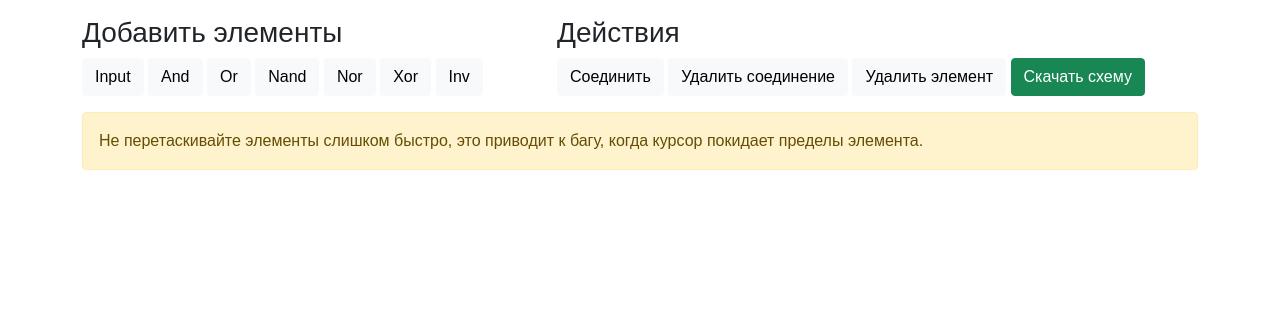
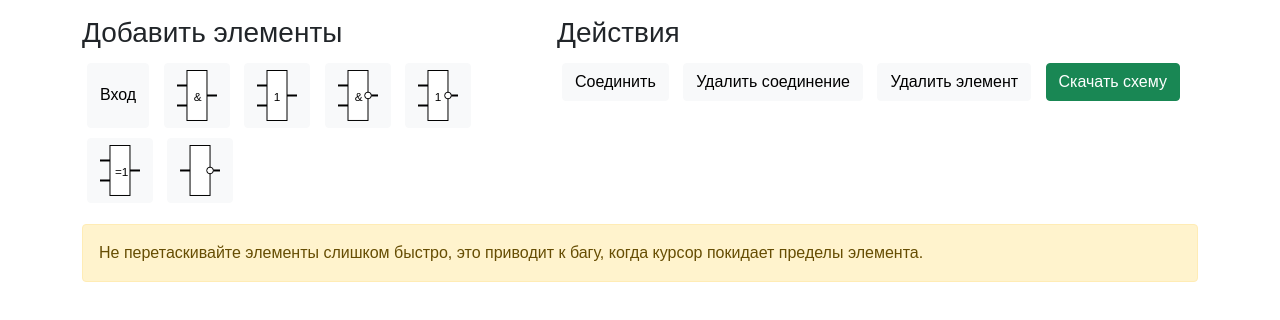
Before and after one commit to RusAbk/logic_schemes, a plain HTML site: page index.html in a window 1280 px wide. Drawn offline with nearby package versions, Linux system fonts and the light colour scheme; a script that the page names is missing.

Commit message:
inverotr image fixed, image butoons instead of text buttons

```diff
--- a/classes.js
+++ b/classes.js
@@ -277,13 +277,6 @@ class NotNode extends InvNode{
     }
     draw(){
         this.basicInvDraw();
-
-        this.shape.text = this.drawer.text("1").move(0, 10);
-        this.shape.text.font({
-            family: 'Arial', size: this.w/1.7, anchor: 'top', leading: '1'
-          })
-        this.shape.text.transform({translateX: this.w/3, translateY: this.h/2.5})
-        this.shape.text.addClass('unselectable')
     }
 }
 
--- a/index.html
+++ b/index.html
@@ -13,13 +13,13 @@
         <div class="row mb-3">
             <div class="col-5">
                 <h3>Добавить элементы</h3>
-                <button id="btnAddInput" class="btn btn-light">Input</button>
-                <button id="btnAddAnd" class="btn btn-light">And</button>
-                <button id="btnAddOr" class="btn btn-light">Or</button>
-                <button id="btnAddNand" class="btn btn-light">Nand</button>
-                <button id="btnAddNor" class="btn btn-light">Nor</button>
-                <button id="btnAddXor" class="btn btn-light">Xor</button>
-                <button id="btnAddInv" class="btn btn-light">Inv</button>
+                <button id="btnAddInput" class="btn btn-light" style="height: 65px;">Вход</button>
+                <button id="btnAddAnd" class="btn btn-light"><img src="img/and_node.svg"></button>
+                <button id="btnAddOr" class="btn btn-light"><img src="img/or_node.svg"></button>
+                <button id="btnAddNand" class="btn btn-light"><img src="img/nand_node.svg"></button>
+                <button id="btnAddNor" class="btn btn-light"><img src="img/nor_node.svg"></button>
+                <button id="btnAddXor" class="btn btn-light"><img src="img/xor_node.svg"></button>
+                <button id="btnAddInv" class="btn btn-light"><img src="img/not_node.svg"></button>
             </div>
             <div class="col-7">
                 <h3>Действия</h3>
--- a/style.css
+++ b/style.css
@@ -57,3 +57,7 @@ svg.removeElementMode .base:hover{
 svg .base{
     cursor: move;
 }
+
+.btn{
+    margin: 5px;
+}
```
Also changed, not shown: img/and_node.svg (added), img/nand_node.svg (added), img/nor_node.svg (added), img/not_node.svg (added), img/or_node.svg (added), img/xor_node.svg (added).
